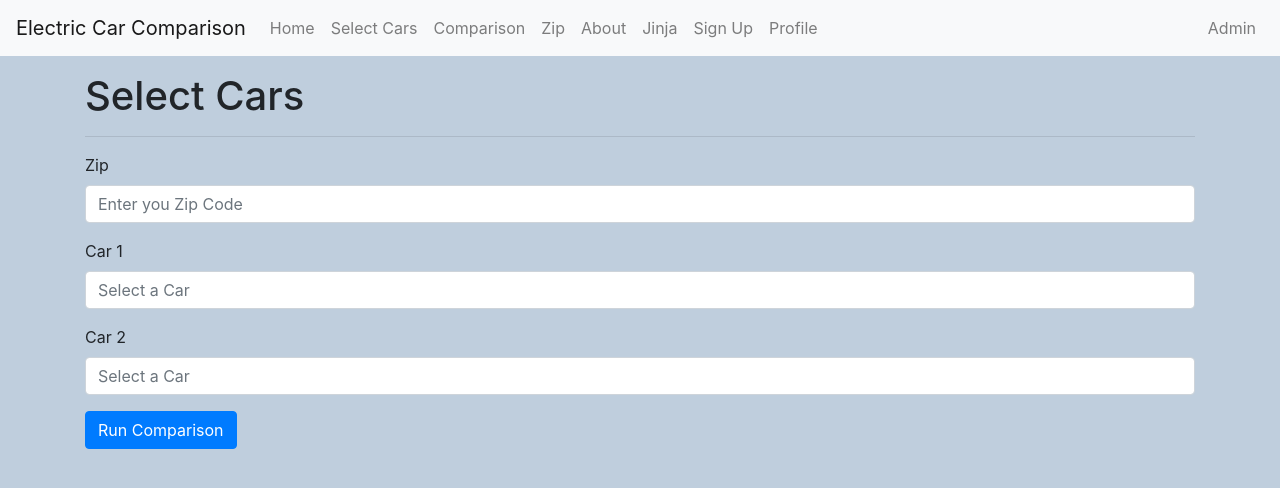
After one commit to markadoucette/ecc, a Flask app: page /select_car in a window 1280 px wide. The commit adds this page. Shown: the top 488 px of the page. Run offline with Flask 2, Linux system fonts and the light colour scheme; some libraries are stand-ins or nearby versions.

Commit message:
working on user inputs

```diff
--- a/app/templates/public/index.html
+++ b/app/templates/public/index.html
@@ -8,6 +8,7 @@
   <div class="row">
     <div class="col">
       <h1>Home</h1>
+      <a href="http://127.0.0.1:5000/vehicle_selected/One,Cybertruck%20Dual%20Motor">test</a>
     </div>
   </div>
 </div>
--- /dev/null
+++ b/app/templates/public/select_car.html
@@ -0,0 +1,43 @@
+{% extends "public/templates/public_template.html" %}
+
+{% block title %}Select Cars{% endblock %}
+
+{% block main %}
+
+<div class="container">
+  <div class="row">
+    <div class="col">
+      <h1>Select Cars</h1>
+      <hr>
+
+
+      <form action="{{ url_for('select_car',car_1 = car_1,car_2 = car_2)}}" method="POST">
+
+      <div class="form-group">
+        <label>Zip</label>
+        <input type="text" class="form-control" id="zip" name="zip" placeholder="Enter you Zip Code">
+      </div>
+
+      <div class="form-group">
+        <label>Car 1</label>
+        <input type="text" class="form-control" id="car_1" name="car_1" placeholder="Select a Car">
+      </div>
+
+      <div class="form-group">
+        <label>Car 2</label>
+        <input type="text" class="form-control" id="car_2" name="car_2" placeholder="Select a Car">
+      </div>
+
+
+
+      <button type="submit" class="btn btn-primary">Run Comparison</button>
+    </form>
+
+    <!-- <p>Car 1 {{ car_1 }}</p>
+    <p>Car 2 {{ car_2 }}</p> -->
+
+    </div>
+  </div>
+</div>
+
+{% endblock %}
--- a/app/templates/public/templates/public_template.html
+++ b/app/templates/public/templates/public_template.html
@@ -16,7 +16,7 @@
 
 <body>
   <nav class="navbar navbar-expand-lg navbar-light bg-light mb-3">
-    <a class="navbar-brand" href="#">Flask</a>
+    <a class="navbar-brand" href="/">Electric Car Comparison</a>
     <button class="navbar-toggler" type="button" data-toggle="collapse" data-target="#navbarNav" aria-controls="navbarNav" aria-expanded="false" aria-label="Toggle navigation">
       <span class="navbar-toggler-icon"></span>
     </button>
@@ -25,6 +25,12 @@
       <ul class="navbar-nav">
         <li class="nav-item">
           <a class="nav-link" href="/">Home</a>
+        </li>
+        <li class="nav-item">
+          <a class="nav-link" href="/select_car">Select Cars</a>
+        </li>
+        <li class="nav-item">
+          <a class="nav-link" href="/vehicle_selected">Comparison</a>
         </li>
         <li class="nav-item">
           <a class="nav-link" href="/zip">Zip</a>
--- a/app/views.py
+++ b/app/views.py
@@ -3,6 +3,7 @@ from flask import render_template, request, redirect
 import pandas as pd
 import numpy as np
 import requests, io, json
+from flask import url_for
 import random
 
 import plotly.express as px
@@ -24,20 +25,57 @@ def clean_date(dt):
 
 date = datetime.utcnow()
 
+ev_raw,ev_range,ev_df = ev_data()
+
 
 
 @app.route("/")
 def index():
      return render_template("public/index.html")
 
+
+@app.route("/select_car", methods=["GET", "POST"])
+def select_car():
+
+    if request.method == "POST":
+
+        req = request.form
+        zip = req["zip"]
+        car_1 = req["car_1"]
+        car_2 = req["car_2"]
+        return redirect(url_for('vehicle_selected',zip = zip,car_1 = car_1,car_2 = car_2))
+
+    return render_template("public/select_car.html")
+
+
+@app.route("/vehicle_selected/<car_1>,<car_2>", methods=["POST"])
+def vehicle_selected(car_1,car_2):
+    c_table = get_comparison_table(ev_df,car_1,car_2)
+
+    return render_template("public/vehicle_selected.html",tables=[c_table.to_html()])
+
+
 @app.route("/zip")
 def zip():
-    return render_template("public/zip.html")
+    # Strings
+    my_name = "Mark"
+    langs = ["Python", "JavaScript", "Bash", "Ruby", "C", "Rust"]
+
+    # Get distinct Brands
+    brands = ev_df['Brand'].unique()
+
+    car_1 = 'Mustang Mach-E SR AWD'
+    car_2 = 'ID.4 GTX'
+    c_table = get_comparison_table(ev_df,car_1,car_2)
+
+    return render_template("public/zip.html",my_name=my_name, langs=langs,
+        ev_range=ev_range, brands=brands, tables=[c_table.to_html()])
 
 
 @app.route("/about")
 def about():
     return render_template("public/about.html")
+
 
 users = {
     "mitsuhiko": {
```
Also changed, not shown: app/templates/public/vehicle_selected.html (added, +26 -0 lines), app/templates/public/zip.html (+37 -0 lines), 2 other files.
